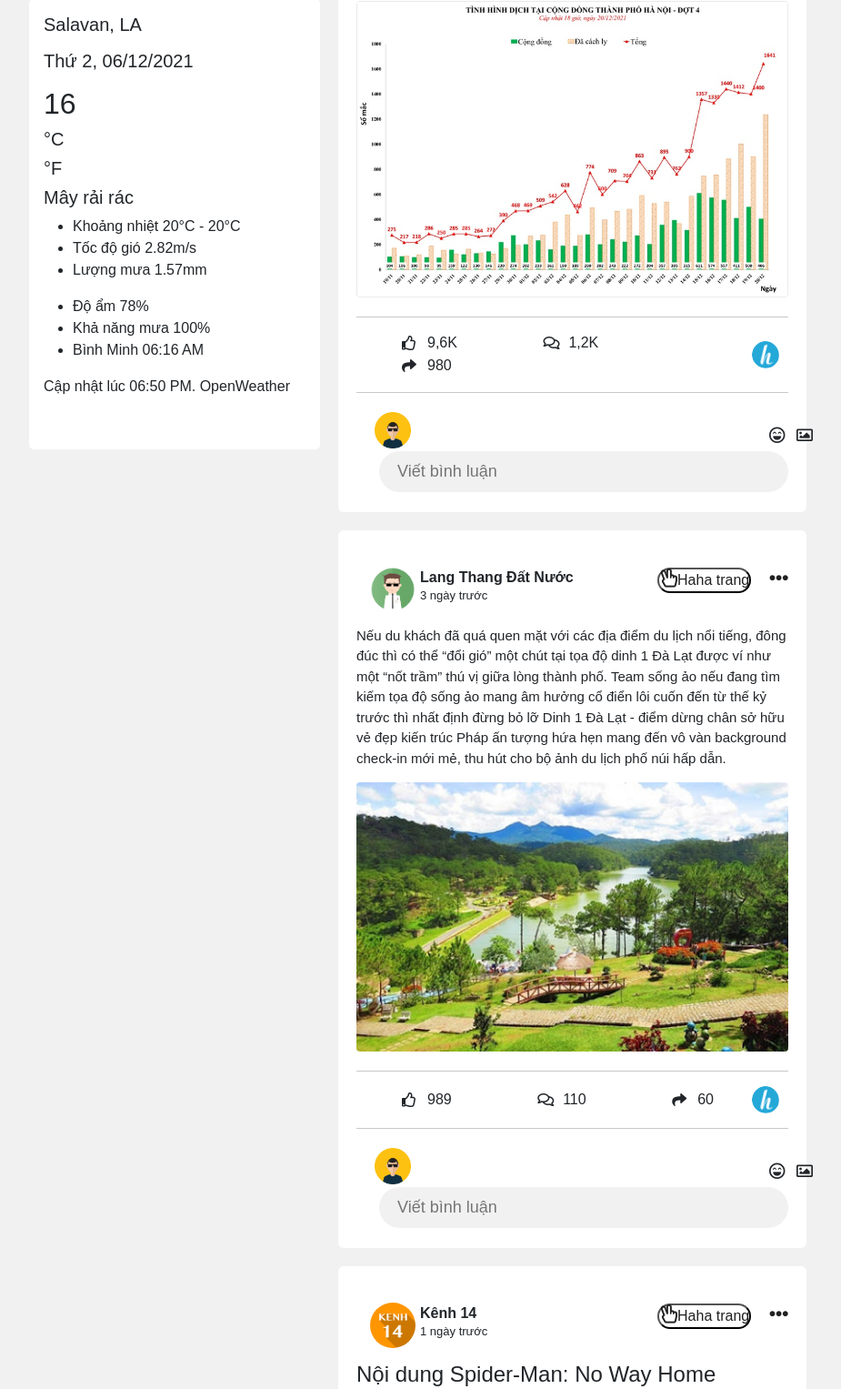
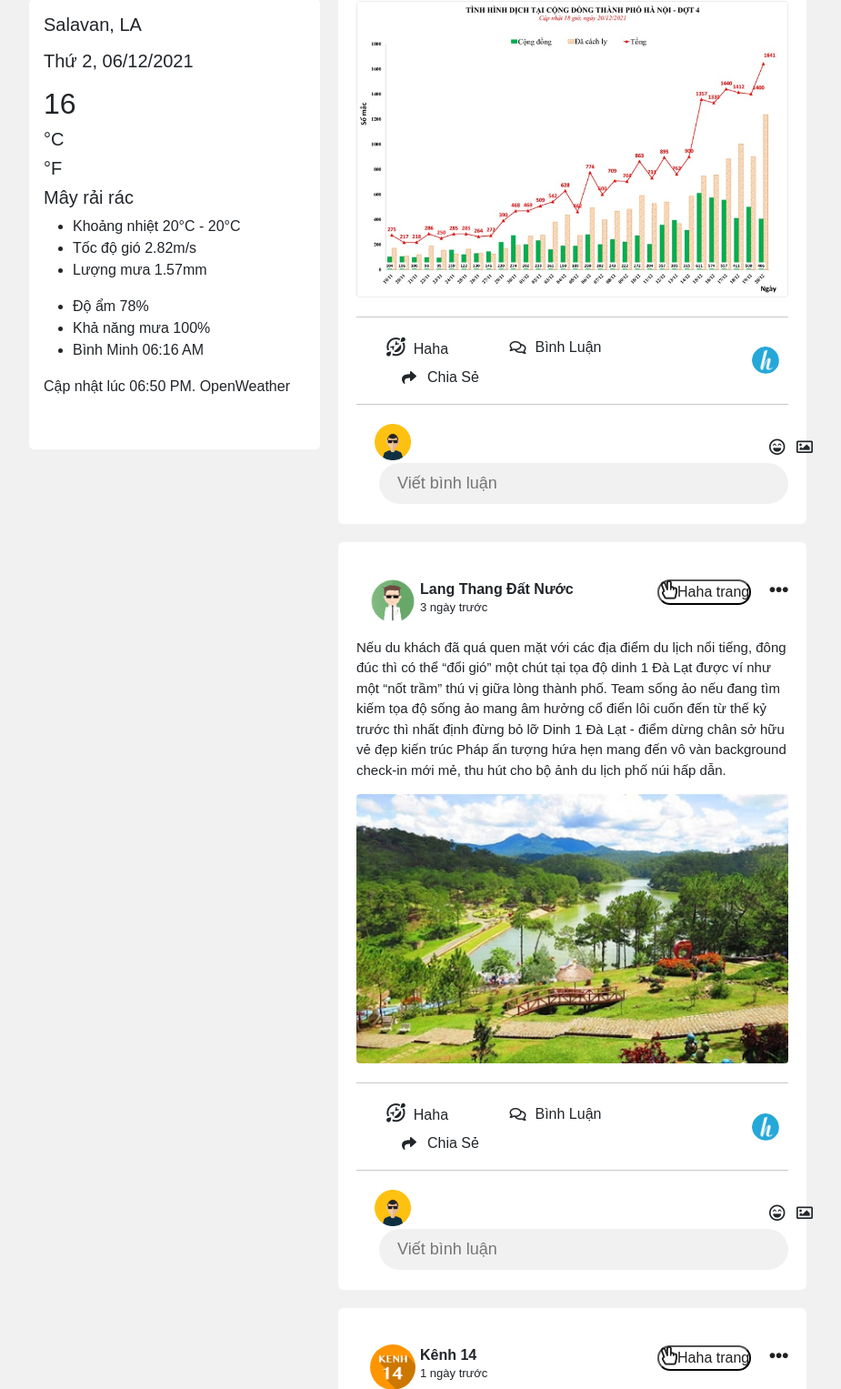
Before and after one commit to TrinhMinhTinh/BTL-CNWEB, a PHP site: page /BTL-CNWEB/home.php in a window 1280 px wide. Shown: the part 1218-2745 px from the top of the page at 91% size, without its empty margins (75-1000 px from the left). Run offline with PHP 8.4, Linux system fonts and the light colour scheme; a user stored in the database is signed in.

Commit message:
fixed technical error

```diff
--- a/home.php
+++ b/home.php
@@ -23,7 +23,7 @@
         <div class="row">
             <div class="col-md-12 header">
                 <div class="header_logo">
-                    <a href="index.php">
+                    <a href="home.php">
                     <img src="image/logo.jpg" alt="" class="image_logohahalolo"></a>
                     <div class="header_search">
                         <input type="text" class="header_input" placeholder="Tìm kiếm">
@@ -32,7 +32,7 @@
                 </div>
                 <ul class="header_menu ms-auto">
                     <li class="header_icon">
-                        <a href="index.php">
+                        <a href="home.php">
                             <div class="header_iconwrap">
                                 <i class="fas fa-newspaper"></i>
                             </div>
@@ -134,8 +134,8 @@
                     </div>
                 </div>
                 <div class="setting-link">
-                <a href="home.php" class="text-decoration-none link-primary" style="color:#212121"><i class="fas fa-sign-out-alt"></i></a>
-                <a href = "home.php" class="text-decoration-none link-primary" style="color:#212121"><p>Đăng xuất</p></a>
+                <a href="index.php" class="text-decoration-none link-primary" style="color:#212121"><i class="fas fa-sign-out-alt"></i></a>
+                <a href = "index.php" class="text-decoration-none link-primary" style="color:#212121"><p>Đăng xuất</p></a>
                 </div>
                 <div>
                     <hr>
@@ -308,9 +308,9 @@
                 </div>
                 <div class="post-row">
                     <div class="activity-icon">
-                        <div><i class="far fa-thumbs-up"></i>9,6K</div>
-                        <div><i class="far fa-comments"></i>1,2K</div>
-                        <div><i class="fas fa-share"></i>980</div>
+                        <a onclick="Toggle1()"  id="btnh1" class="btn"><i class="far fa-grin-squint-tears"style="padding-left:20px;padding-right:9px"></i>Haha</a>
+                        <div><i class="far fa-comments"></i>Bình Luận</div>
+                        <div><i class="fas fa-share"></i>Chia Sẻ</div>
                     </div>
                     <div class="post-profile-icon">
                         <img src="image/logo.jpg" alt="">
@@ -351,9 +351,9 @@
                 </div>
                 <div class="post-row">
                     <div class="activity-icon">
-                        <div><i class="far fa-thumbs-up"></i>989</div>
-                        <div><i class="far fa-comments"></i>110</div>
-                        <div><i class="fas fa-share"></i>60</div>
+                        <a onclick="Toggle2()"  id="btnh2" class="btn"><i class="far fa-grin-squint-tears"style="padding-left:20px;padding-right:9px"></i>Haha</a>
+                        <div><i class="far fa-comments"></i>Bình Luận</div>
+                        <div><i class="fas fa-share"></i>Chia Sẻ</div>
                     </div>
                     <div class="post-profile-icon">
                         <img src="image/logo.jpg" alt="">
@@ -400,9 +400,9 @@
                 </div>
                 <div class="post-row">
                     <div class="activity-icon">
-                        <div><i class="far fa-thumbs-up"></i>8,9K</div>
-                        <div><i class="far fa-comments"></i>970</div>
-                        <div><i class="fas fa-share"></i>278</div>
+                        <a onclick="Toggle3()"  id="btnh3" class="btn"><i class="far fa-grin-squint-tears"style="padding-left:20px;padding-right:9px"></i>Haha</a>
+                        <div><i class="far fa-comments"></i>Bình Luận</div>
+                        <div><i class="fas fa-share"></i>Chia Sẻ</div>
                     </div>
                     <div class="post-profile-icon">
                         <img src="image/logo.jpg" alt="">
```
Also changed, not shown: index.php (+3 -5 lines).
